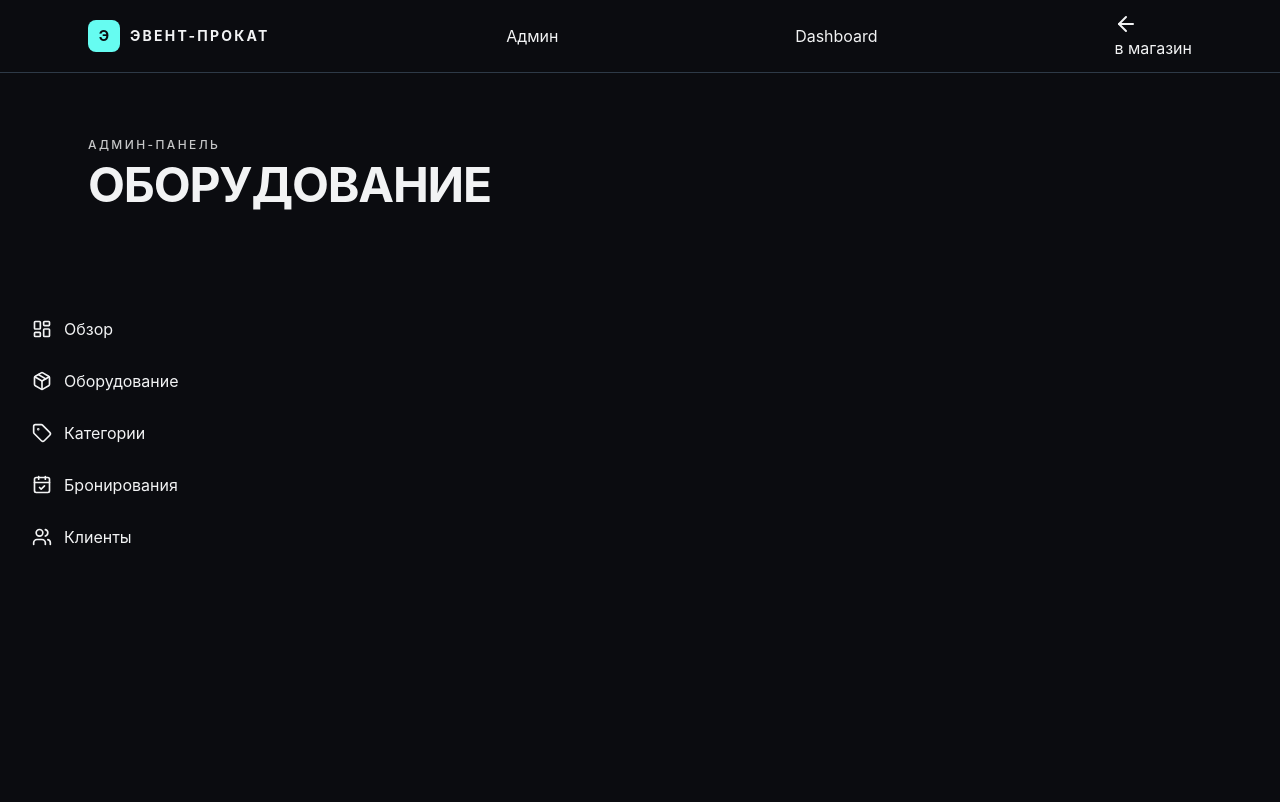
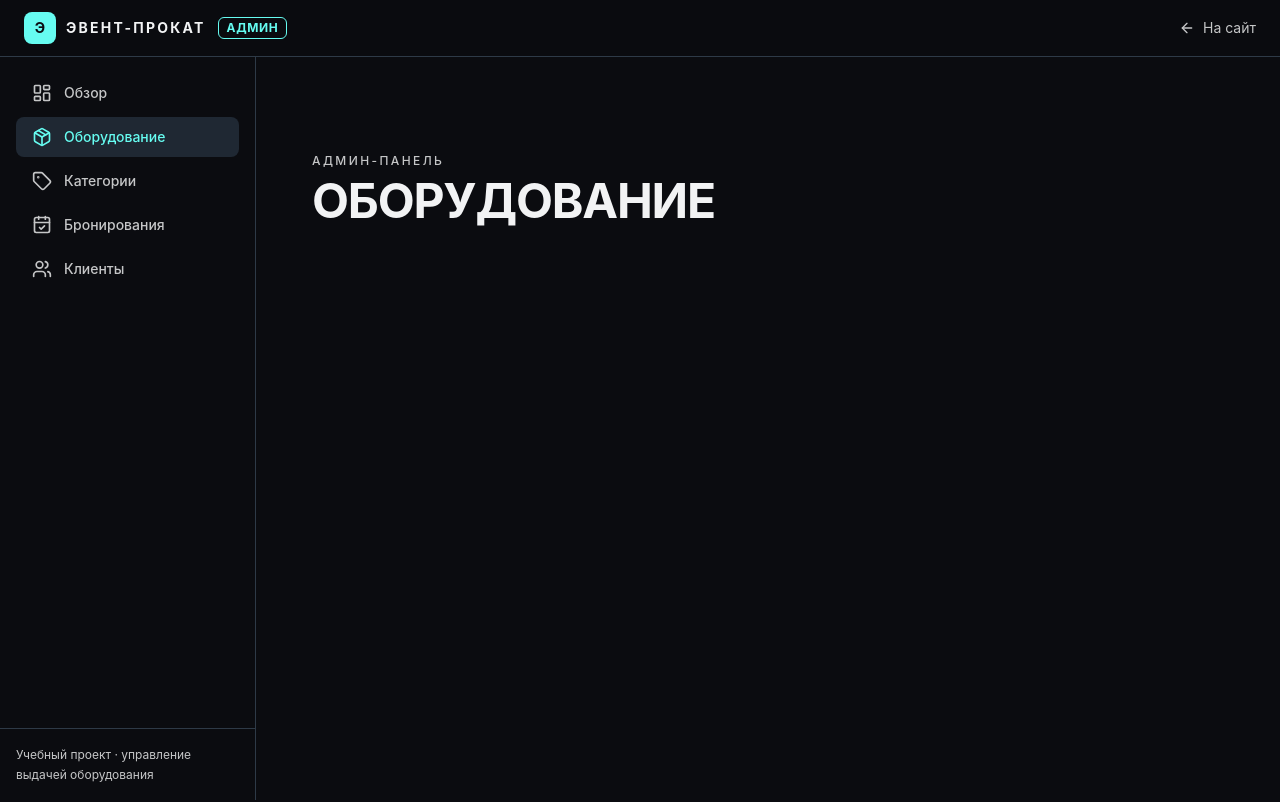
Before and after one commit to KeruCat/meow, a React (Vite) app: page /admin/equipment in a window 1280 px wide. Shown: the top 802 px of the page. Built offline with nearby package versions, Linux system fonts and the light colour scheme.

Commit message:
feat: restructure admin layout with sidebar

```diff
--- a/src/App.jsx
+++ b/src/App.jsx
@@ -28,12 +28,13 @@ function App() {
           <Route path="*" element={<NotFoundPage />} />
         </Route>
 
-        <Route element={<AdminLayout />}>
-          <Route path="/admin" element={<AdminPage />} />
-          <Route path="/admin/equipment" element={<AdminEquipmentPage />} />
-          <Route path="/admin/categories" element={<AdminCategoriesPage />} />
-          <Route path="/admin/bookings" element={<AdminBookingsPage />} />
-          <Route path="/admin/clients" element={<AdminClientsPage />} />
+        <Route path="/admin" element={<AdminLayout />}>
+          <Route index element={<AdminPage />} />
+          <Route path="equipment" element={<AdminEquipmentPage />} />
+          <Route path="categories" element={<AdminCategoriesPage />} />
+          <Route path="bookings" element={<AdminBookingsPage />} />
+          <Route path="clients" element={<AdminClientsPage />} />
+          <Route path="*" element={<NotFoundPage />} />
         </Route>
       </Routes>
     </BrowserRouter>
--- a/src/Components/AdminFooter/AdminFooter.jsx
+++ /dev/null
@@ -1,38 +0,0 @@
-import { NavLink } from "react-router-dom";
-import { LayoutDashboard, Package, Tag, CalendarCheck, Users } from "lucide-react";
-
-const menuItems = [
-  { label: "Обзор", icon: LayoutDashboard, path: "/admin" },
-  { label: "Оборудование", icon: Package, path: "/admin/equipment" },
-  { label: "Категории", icon: Tag, path: "/admin/categories" },
-  { label: "Бронирования", icon: CalendarCheck, path: "/admin/bookings" },
-  { label: "Клиенты", icon: Users, path: "/admin/clients" }
-];
-
-function AdminFooter() {
-  return (
-    <aside className="flex h-full min-h-screen w-64 flex-col">
-      <nav className="flex flex-col gap-1 p-4">
-        {menuItems.map(({ label, icon: Icon, path }) => (
-          <NavLink
-            key={label}
-            to={path}
-            end={path === "/admin"}
-            className={({ isActive }) =>
-              `flex items-center gap-3 rounded-lg px-4 py-3 ${isActive ? "active" : ""}`
-            }
-          >
-            <Icon className="h-5 w-5" />
-            <span>{label}</span>
-          </NavLink>
-        ))}
-      </nav>
-
-      <div className="mt-auto p-4">
-        <p className="text-sm">Учебный проект · управление выдачей оборудования</p>
-      </div>
-    </aside>
-  );
-}
-
-export default AdminFooter;
--- a/src/Components/AdminHeader/AdminHeader.jsx
+++ b/src/Components/AdminHeader/AdminHeader.jsx
@@ -1,22 +1,25 @@
+import { Link, } from "react-router-dom";
+import { ArrowLeft } from "lucide-react";
 import Brand from "../Header/Brand.jsx";
-import { ArrowLeft } from "lucide-react";
+
 function AdminHeader() {
+
   return (
-    <header className="border-b border-line bg-page">
-      <div className="mx-auto flex max-w-6xl items-center justify-between px-6 py-3">
-        <div >
-          <Brand name="Эвент-Прокат" />
-        </div>
-        <span>
-            Админ
+    <header className="sticky top-0 z-20 border-b border-line bg-page/90 backdrop-blur">
+      <div className="flex items-center gap-3 px-4 py-3 sm:px-6">
+        <Brand name="Эвент-Прокат" />
+
+        <span className="rounded-md border border-accent px-2 py-0.5 text-xs font-bold uppercase tracking-wider text-accent">
+          Админ
         </span>
-        <span>
-            Dashboard
-        </span>
-        <a href="/">
-            <ArrowLeft />
-            в магазин
-        </a>
+
+        <Link
+          to="/"
+          className="ml-auto flex items-center gap-2 text-sm text-ink-muted transition-colors hover:text-accent"
+        >
+          <ArrowLeft className="h-4 w-4" />
+          На сайт
+        </Link>
       </div>
     </header>
   );
--- /dev/null
+++ b/src/Components/AdminSidebar/AdminSidebar.jsx
@@ -0,0 +1,41 @@
+import { NavLink } from "react-router-dom";
+import { adminMenu } from "../../data/adminMenu";
+
+function AdminSidebar() {
+  return (
+    <aside className="border-b border-line lg:w-64 lg:shrink-0 lg:border-b-0 lg:border-r">
+      <div className="lg:sticky lg:top-[57px] lg:flex lg:min-h-[calc(100vh-57px)] lg:flex-col">
+        <nav
+          aria-label="Разделы админ-панели"
+          className="flex gap-1 overflow-x-auto p-3 lg:flex-col lg:overflow-visible lg:p-4"
+        >
+          {adminMenu.map(({ label, icon: Icon, path }) => (
+            <NavLink
+              key={path}
+              to={path}
+              end={path === "/admin"}
+              className={({ isActive }) =>
+                `flex shrink-0 items-center gap-3 whitespace-nowrap rounded-lg px-4 py-2.5 text-sm font-medium transition-colors ${
+                  isActive
+                    ? "bg-card text-accent"
+                    : "text-ink-muted hover:bg-card hover:text-ink"
+                }`
+              }
+            >
+              <Icon className="h-5 w-5 shrink-0" />
+              {label}
+            </NavLink>
+          ))}
+        </nav>
+
+        <div className="mt-auto hidden border-t border-line p-4 lg:block">
+          <p className="text-xs leading-relaxed text-ink-muted">
+            Учебный проект · управление выдачей оборудования
+          </p>
+        </div>
+      </div>
+    </aside>
+  );
+}
+
+export default AdminSidebar;
--- a/src/Components/layouts/AdminLayouts.jsx
+++ b/src/Components/layouts/AdminLayouts.jsx
@@ -1,14 +1,19 @@
 import { Outlet } from "react-router-dom";
 import AdminHeader from "../AdminHeader/AdminHeader.jsx";
-import AdminFooter from "../AdminFooter/AdminFooter.jsx";
+import AdminSidebar from "../AdminSidebar/AdminSidebar.jsx";
+
 function AdminLayout() {
   return (
-    <div >
-        <AdminHeader />
-      <main>
-        <Outlet />
-      </main>
-      <AdminFooter />
+    <div className="flex min-h-screen flex-col bg-page text-ink">
+      <AdminHeader />
+
+      <div className="flex flex-1 flex-col lg:flex-row">
+        <AdminSidebar />
+
+        <main className="min-w-0 flex-1 p-4 sm:p-6 lg:p-8">
+          <Outlet />
+        </main>
+      </div>
     </div>
   );
 }
--- a/src/Pages/EquipmentPage.jsx
+++ b/src/Pages/EquipmentPage.jsx
@@ -34,7 +34,7 @@ function EquipmentPage({ eyebrow, title }) {
 
   const [filters, setFilters] = useState(() => filtersFromUrl(urlSearch, urlCategory));
   const [sort, setSort] = useState("default");
-  const [filtersOpen, setFiltersOpen] = useState(false); // новое
+  const [filtersOpen, setFiltersOpen] = useState(false);
 
   useEffect(() => {
     setFilters(filtersFromUrl(urlSearch, urlCategory));
@@ -45,8 +45,8 @@ function EquipmentPage({ eyebrow, title }) {
     [equipment, filters, sort]
   );
 
-  const activeCount = countActiveFilters(filters); // новое
-  const closeFilters = useCallback(() => setFiltersOpen(false), []); // новое
+  const activeCount = countActiveFilters(filters);
+  const closeFilters = useCallback(() => setFiltersOpen(false), []);
 
   function updateFilters(patch) {
     setFilters((prev) => ({ ...prev, ...patch }));
--- /dev/null
+++ b/src/data/adminMenu.js
@@ -0,0 +1,9 @@
+import { LayoutDashboard, Package, Tag, CalendarCheck, Users } from "lucide-react";
+
+export const adminMenu = [
+  { label: "Обзор", icon: LayoutDashboard, path: "/admin" },
+  { label: "Оборудование", icon: Package, path: "/admin/equipment" },
+  { label: "Категории", icon: Tag, path: "/admin/categories" },
+  { label: "Бронирования", icon: CalendarCheck, path: "/admin/bookings" },
+  { label: "Клиенты", icon: Users, path: "/admin/clients" }
+];
```
